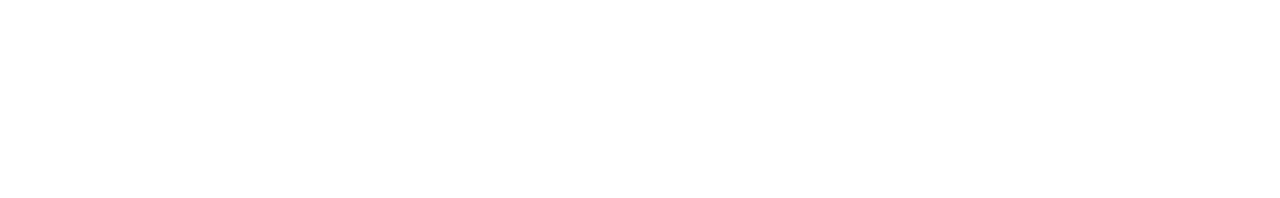
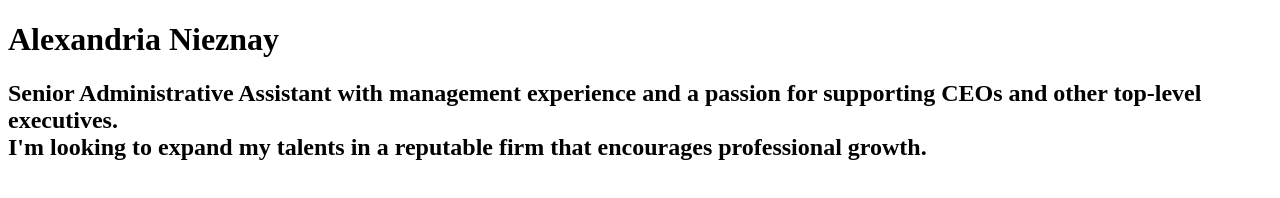
Before and after one commit to a-nieznay-gh/a-nieznay-gh.github.io, a plain HTML site: page index.html in a window 1280 px wide. Drawn offline with Linux system fonts and the light colour scheme.

Commit message:
add header content

```diff
--- a/index.html
+++ b/index.html
@@ -4,7 +4,19 @@
     <meta charset="UTF-8" />
     <meta http-equiv="X-UA-Compatible" content="IE=edge" />
     <meta name="viewport" content="width=device-width, initial-scale=1.0" />
-    <title>Document</title>
+    <title>Alexandria Nieznay</title>
   </head>
-  <body></body>
+  <body>
+    <header>
+      <div class="main-title">
+        <h1>Alexandria Nieznay</h1>
+        <h2>
+          <strong>Senior Administrative Assistant</strong> with management
+          experience and a passion for supporting CEOs and other top-level
+          executives.<br />I'm looking to expand my talents in a reputable firm
+          that encourages professional growth.
+        </h2>
+      </div>
+    </header>
+  </body>
 </html>
```
